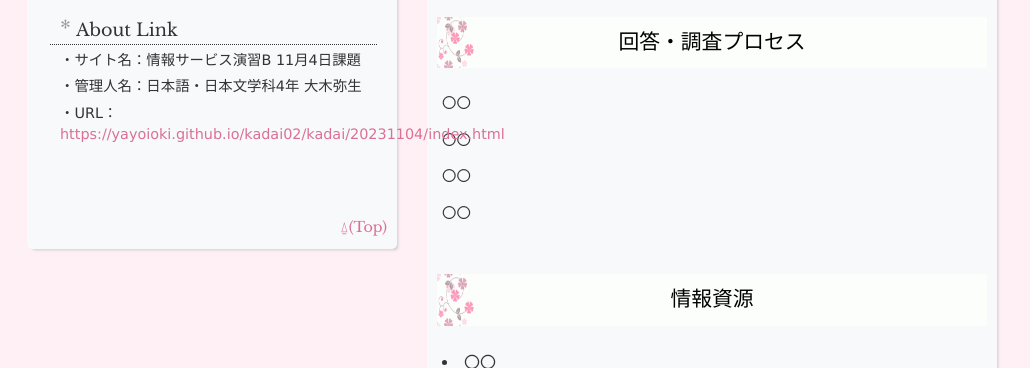
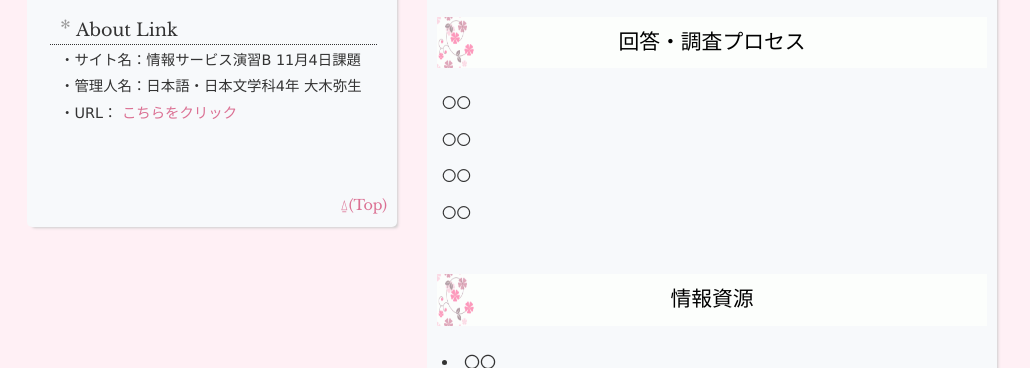
Before and after one commit to yayoioki/kadai02, a plain HTML site: page kadai/20231104/index.html in a window 1280 px wide. Shown: the part 732-1100 px from the top of the page, without its empty margins (128-1158 px from the left). Drawn offline with nearby package versions, Linux system fonts and the light colour scheme.

Commit message:
Update index.html

```diff
--- a/kadai/20231104/index.html
+++ b/kadai/20231104/index.html
@@ -110,7 +110,7 @@
     <dt class="dt1">About Link</dt>
     <dd class="dd1">・サイト名：情報サービス演習B 11月4日課題</dd>
     <dd class="dd1">・管理人名：日本語・日本文学科4年 大木弥生</dd>
-    <dd class="dd1">・URL： <a href="https://yayoioki.github.io/kadai02/kadai/20231104/index.html">https://yayoioki.github.io/kadai02/kadai/20231104/index.html</a></dd>
+    <dd class="dd1">・URL： <a href="https://yayoioki.github.io/kadai02/kadai/20231104/index.html">こちらをクリック</a></dd>
     </dl>
 
     <hr class="hr3">
```
